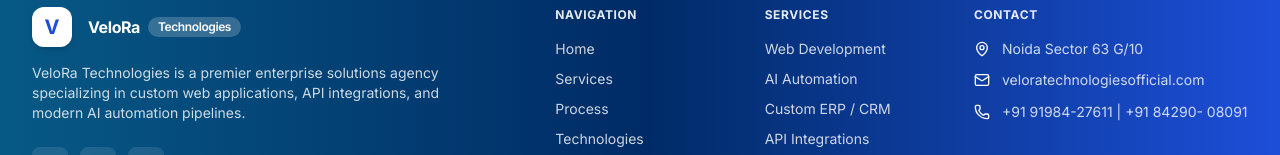
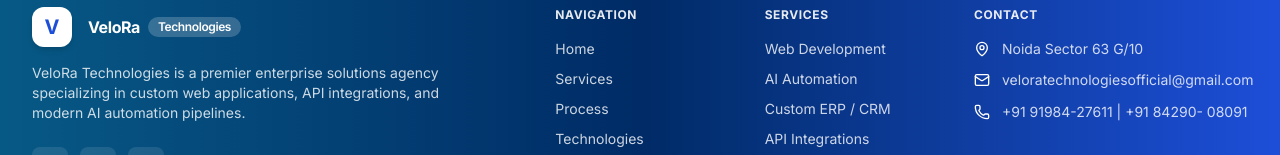
Before and after one commit to Veloratechnologies/VeloRa-Technologies, a Next.js app: page / in a window 1280 px wide. Shown: the part 4738-4893 px from the top of the page. Built offline with nearby package versions, Linux system fonts and the light colour scheme.

Commit message:
change is gmail footer

```diff
--- a/components/Footer.jsx
+++ b/components/Footer.jsx
@@ -140,7 +140,7 @@ export default function Footer() {
               <li className="flex items-center space-x-3">
                 <Mail className="w-4 h-4 text-white shrink-0" />
                 <a href="mailto:veloratechnologiesofficial.com" className="hover:text-white transition-colors">
-                  veloratechnologiesofficial.com
+                  veloratechnologiesofficial@gmail.com
                 </a>
               </li>
               <li className="flex items-center space-x-3">
--- a/config/theme.js
+++ b/config/theme.js
@@ -36,7 +36,7 @@ export const theme = {
     borderMedium: "#CBD5E1"
   },
   contact: {
-    email: "veloratechnologiesofficial.com",
+    email: "veloratechnologiesofficial@gmail.com",
     phone: "+91 91984-27611 | +91 84290-  08091",
     office: "Noida Sector 63 G/10",
     hours: "Mon - Fri, 9 AM - 6 PM IST",
```
